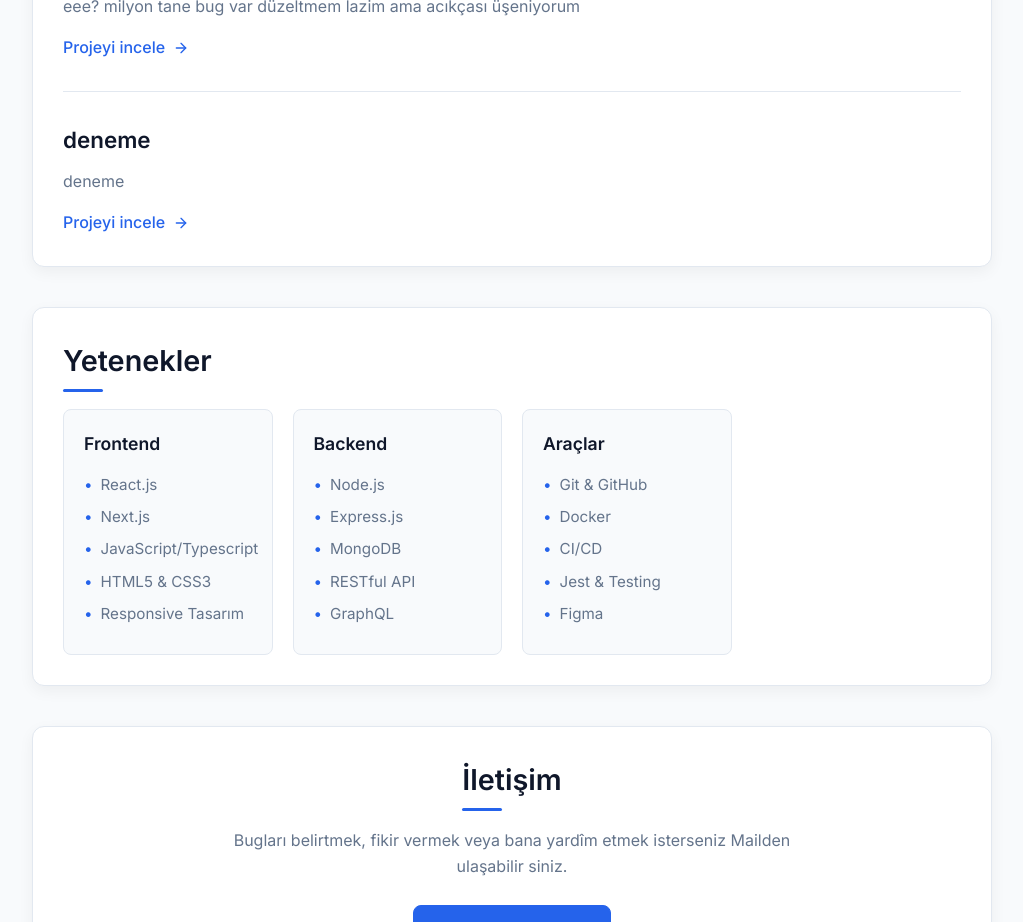
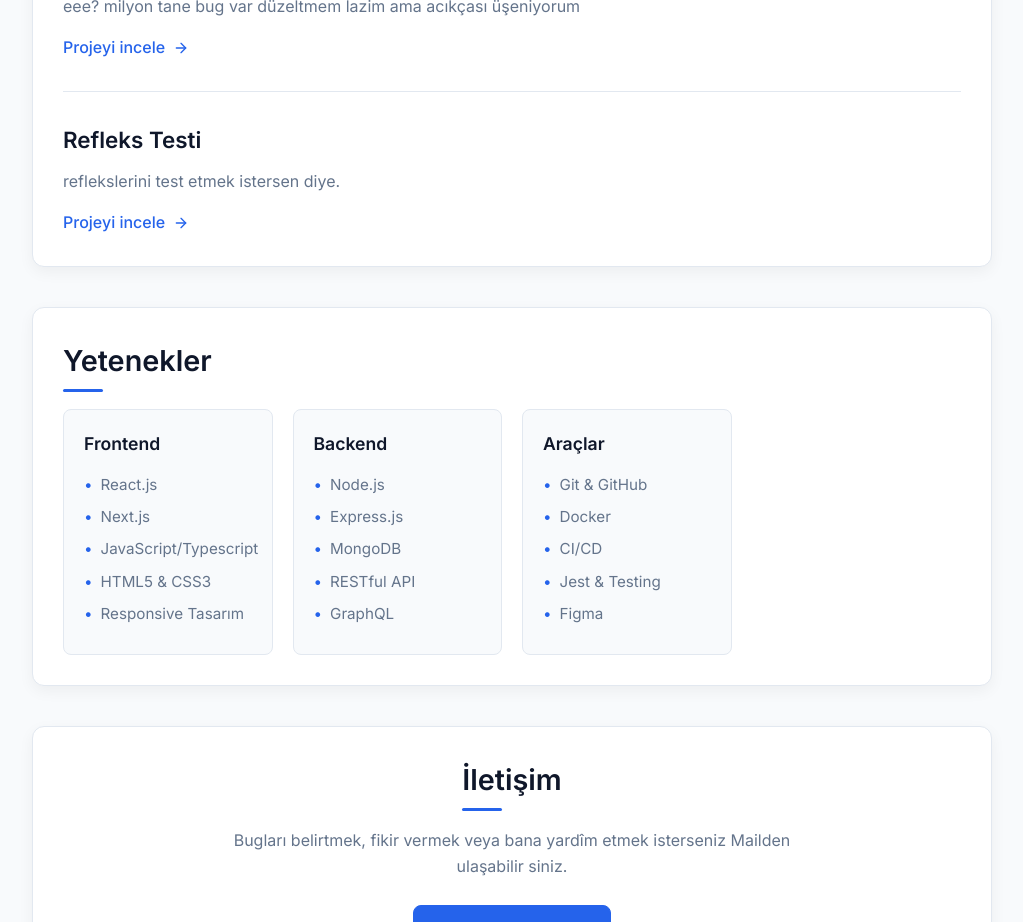
Before and after one commit to emirontop/About-me, a Next.js app: page / in a window 1280 px wide. Shown: the part 1340-2262 px from the top of the page, without its empty margins (128-1151 px from the left). Built offline with nearby package versions, Linux system fonts and the light colour scheme.

Commit message:
Update index.js

```diff
--- a/pages/index.js
+++ b/pages/index.js
@@ -24,9 +24,9 @@ const projects = [
     link: 'https://dino-game-tan.vercel.app/'
   },
   {
-    name: 'deneme',
-    description: 'deneme',
-    link: 'deneme'
+    name: 'Refleks Testi',
+    description: 'reflekslerini test etmek istersen diye.',
+    link: 'https://reaksiyon-ivory.vercel.app/'
   },
 ];
 
```
